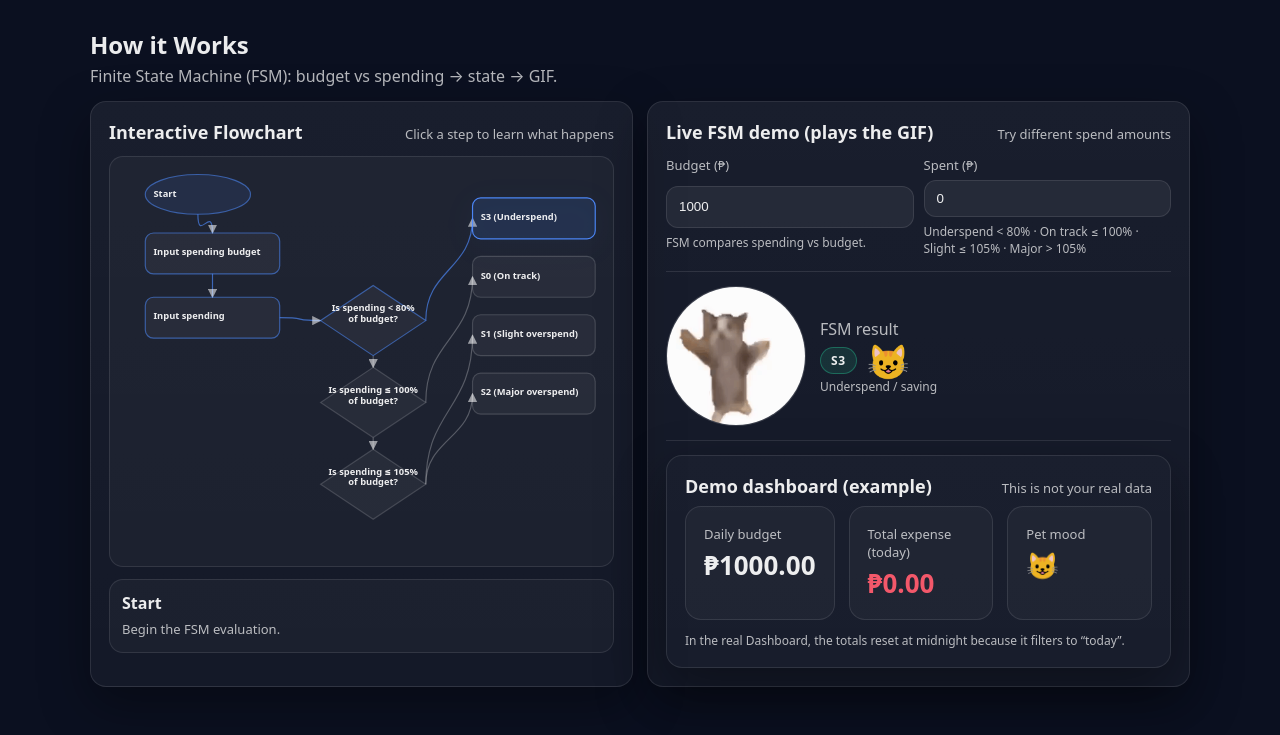
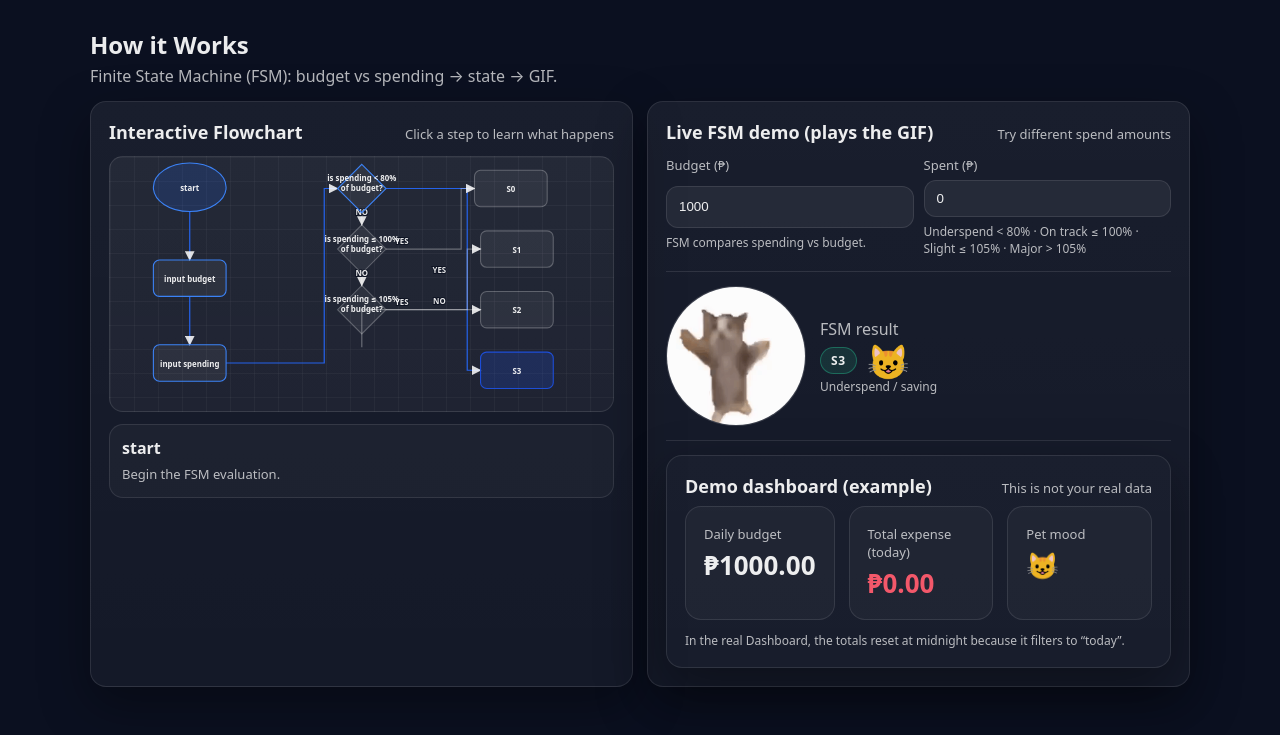
Before and after one commit to incencia/CS212_BudgetGuardian, a Flask app: page /how-it-works in a window 1280 px wide. Shown: the part 65-800 px from the top of the page. Run offline with Flask 3, Linux system fonts and the light colour scheme.

Commit message:
Refactor flowchart design in "How it Works" page by updating SVG dimensions and enhancing CSS styles for improved visual consistency; implement orthogonal edge routing and label positioning for clarity in decision paths.

```diff
--- a/static/style.css
+++ b/static/style.css
@@ -336,9 +336,15 @@ h3 { font-size: 18px; }
   width: 100%;
   border-radius: 14px;
   border: 1px solid var(--border);
-  background: rgba(255, 255, 255, 0.03);
+  /* Dark UI + draw.io vibes: subtle grid on a dark canvas */
+  background:
+    linear-gradient(180deg, rgba(255,255,255,0.035), rgba(255,255,255,0.02)),
+    linear-gradient(90deg, rgba(255,255,255,0.035) 1px, transparent 1px),
+    linear-gradient(rgba(255,255,255,0.035) 1px, transparent 1px),
+    rgba(255,255,255,0.018);
+  background-size: auto, 24px 24px, 24px 24px, auto;
   /* Prevent “chopped” diagrams by reserving enough height */
-  aspect-ratio: 860 / 700;
+  aspect-ratio: 827 / 420;
 }
 .flow__panel {
   padding: 12px;
@@ -356,24 +362,24 @@ h3 { font-size: 18px; }
   line-height: 1.5;
 }
 .flow__rect {
-  fill: rgba(255, 255, 255, 0.045);
-  stroke: rgba(255, 255, 255, 0.16);
-  stroke-width: 2;
+  fill: rgba(255, 255, 255, 0.055);
+  stroke: rgba(255, 255, 255, 0.26);
+  stroke-width: 1.8;
 }
 .flow__diamond {
-  fill: rgba(255, 255, 255, 0.045);
-  stroke: rgba(255, 255, 255, 0.16);
-  stroke-width: 2;
+  fill: rgba(255, 255, 255, 0.055);
+  stroke: rgba(255, 255, 255, 0.26);
+  stroke-width: 1.8;
 }
 .flow__oval {
-  fill: rgba(255, 255, 255, 0.045);
-  stroke: rgba(255, 255, 255, 0.16);
-  stroke-width: 2;
+  fill: rgba(255, 255, 255, 0.055);
+  stroke: rgba(255, 255, 255, 0.26);
+  stroke-width: 1.8;
 }
 .flow__text {
   fill: rgba(255, 255, 255, 0.92);
-  font-weight: 900;
-  font-size: 16px;
+  font-weight: 850;
+  font-size: 13px;
 }
 .flow__sub {
   fill: rgba(255, 255, 255, 0.62);
@@ -382,33 +388,40 @@ h3 { font-size: 18px; }
 .flow__node { cursor: pointer; }
 .flow__node:focus { outline: none; }
 .flow__edge {
-  stroke: rgba(255, 255, 255, 0.26);
+  stroke: rgba(255, 255, 255, 0.32);
   stroke-width: 2;
+}
+.flow__edgeLabel {
+  fill: rgba(255, 255, 255, 0.90);
+  font-size: 13px;
+  font-weight: 900;
+  paint-order: stroke;
+  stroke: rgba(11, 16, 32, 0.85);
+  stroke-width: 3px;
 }
 .flow__node.is-active .flow__rect,
 .flow__node.is-active .flow__diamond,
 .flow__node.is-active .flow__oval {
-  stroke: rgba(79, 140, 255, 0.85);
-  fill: rgba(79, 140, 255, 0.10);
+  stroke: #2563eb;
+  fill: rgba(37, 99, 235, 0.18);
 }
-.flow__edge.is-path { stroke: rgba(79, 140, 255, 0.65) !important; }
+.flow__edge.is-path { stroke: #2563eb !important; }
 .flow__node.is-path .flow__rect,
 .flow__node.is-path .flow__diamond,
 .flow__node.is-path .flow__oval {
-  stroke: rgba(79, 140, 255, 0.55);
+  stroke: #3b82f6;
 }
 .flow__node.is-input .flow__rect,
 .flow__node.is-input .flow__diamond,
 .flow__node.is-input .flow__oval {
-  stroke: rgba(79, 140, 255, 0.95);
-  fill: rgba(79, 140, 255, 0.12);
+  stroke: #2563eb;
+  fill: rgba(37, 99, 235, 0.18);
 }
 .flow__node.is-state .flow__rect,
 .flow__node.is-state .flow__diamond,
 .flow__node.is-state .flow__oval {
-  stroke: rgba(79, 140, 255, 0.95);
-  fill: rgba(79, 140, 255, 0.12);
-  filter: drop-shadow(0 10px 24px rgba(79, 140, 255, 0.18));
+  stroke: #1d4ed8;
+  fill: rgba(29, 78, 216, 0.22);
 }
 /* Keep flowchart text consistent (uniform color) */
 .flow__node.is-input .flow__text,
--- a/templates/how_it_works.html
+++ b/templates/how_it_works.html
@@ -15,7 +15,7 @@
     </div>
 
     <div class="flow">
-      <svg class="flow__svg" id="flow_svg" viewBox="0 0 860 700" preserveAspectRatio="xMidYMid meet" role="img" aria-label="Budget Guardian FSM flowchart">
+      <svg class="flow__svg" id="flow_svg" viewBox="0 0 827 420" preserveAspectRatio="xMidYMid meet" role="img" aria-label="Budget Guardian FSM flowchart">
         <!-- JS draws nodes/edges -->
       </svg>
 
@@ -96,33 +96,40 @@
   const bodyEl = document.getElementById('flow_body');
   if (!svg || !titleEl || !bodyEl) return;
 
-  // FSM-only flowchart:
-  // Start -> input budget -> input spending -> decisions -> state S0/S1/S2/S3.
+  // FSM-only flowchart (draw.io exported look):
+  // Use the same grid-ish sizing/spacing as the provided draw.io diagram.
   const nodes = [
-    { id: 'start', type: 'oval',   x: 60,  y: 30,  w: 180, h: 68,  title: 'Start', desc: 'Begin the FSM evaluation.' },
-    { id: 'budget',type: 'rect',   x: 60,  y: 130, w: 230, h: 70,  title: 'Input spending budget', desc: 'Enter the budget (₱). This is the reference limit.' },
-    { id: 'spent', type: 'rect',   x: 60,  y: 240, w: 230, h: 70,  title: 'Input spending', desc: 'Enter the spending (₱). This is what we compare against the budget.' },
+    // Left column
+    { id: 'start', type: 'oval',   x: 70,  y: 10,  w: 120, h: 80, title: 'start', desc: 'Begin the FSM evaluation.' },
+    { id: 'budget',type: 'rect',   x: 70,  y: 170, w: 120, h: 60, title: 'input budget', desc: 'Enter the budget (₱). This is the reference limit.' },
+    { id: 'spent', type: 'rect',   x: 70,  y: 310, w: 120, h: 60, title: 'input spending', desc: 'Enter the spending (₱). This is what we compare against the budget.' },
 
-    { id: 'd80',   type: 'diamond',x: 360, y: 220, w: 180, h: 120, title: 'Is spending < 80% of budget?', desc: 'If YES → S3 (underspend). If NO → check the next threshold.' },
-    { id: 'd100',  type: 'diamond',x: 360, y: 360, w: 180, h: 120, title: 'Is spending ≤ 100% of budget?', desc: 'If YES → S0 (on track). If NO → check the next threshold.' },
-    { id: 'd105',  type: 'diamond',x: 360, y: 500, w: 180, h: 120, title: 'Is spending ≤ 105% of budget?', desc: 'If YES → S1 (slight overspend). If NO → S2 (major overspend).' },
+    // Decision ladder (top -> bottom)
+    { id: 'd80',   type: 'diamond',x: 374, y: 12,  w: 80,  h: 80, title: 'is spending < 80% of budget?', desc: 'YES → S3. NO → next decision.' },
+    { id: 'd100',  type: 'diamond',x: 374, y: 112, w: 80,  h: 80, title: 'is spending ≤ 100% of budget?', desc: 'YES → S0. NO → next decision.' },
+    { id: 'd105',  type: 'diamond',x: 374, y: 212, w: 80,  h: 80, title: 'is spending ≤ 105% of budget?', desc: 'YES → S1. NO → S2.' },
 
-    { id: 'S0',    type: 'state',  x: 620, y: 170, w: 210, h: 70,  title: 'S0 (On track)', desc: 'On track: spending is within budget.' },
-    { id: 'S1',    type: 'state',  x: 620, y: 270, w: 210, h: 70,  title: 'S1 (Slight overspend)', desc: 'Slight overspend: spending is up to 105% of budget.' },
-    { id: 'S2',    type: 'state',  x: 620, y: 370, w: 210, h: 70,  title: 'S2 (Major overspend)', desc: 'Major overspend: spending is over 105% of budget.' },
-    { id: 'S3',    type: 'state',  x: 620, y: 70,  w: 210, h: 70,  title: 'S3 (Underspend)', desc: 'Underspend: spending is under 80% of budget.' },
+    // States column (same sizing as draw.io export)
+    { id: 'S0',    type: 'state',  x: 600, y: 22,  w: 120, h: 60, title: 'S0', desc: 'On track: spending is within budget.' },
+    { id: 'S1',    type: 'state',  x: 610, y: 122, w: 120, h: 60, title: 'S1', desc: 'Slight overspend: spending is up to 105% of budget.' },
+    { id: 'S2',    type: 'state',  x: 610, y: 222, w: 120, h: 60, title: 'S2', desc: 'Major overspend: spending is over 105% of budget.' },
+    { id: 'S3',    type: 'state',  x: 610, y: 322, w: 120, h: 60, title: 'S3', desc: 'Underspend: spending is under 80% of budget.' },
   ];
 
+  // Edges with explicit anchor sides (orthogonal, draw.io-like).
   const edges = [
-    ['start','budget'],
-    ['budget','spent'],
-    ['spent','d80'],
-    ['d80','S3'],
-    ['d80','d100'],
-    ['d100','S0'],
-    ['d100','d105'],
-    ['d105','S1'],
-    ['d105','S2'],
+    { from: 'start',  to: 'budget', sideFrom: 'bottom', sideTo: 'top' },
+    { from: 'budget', to: 'spent',  sideFrom: 'bottom', sideTo: 'top' },
+    { from: 'spent',  to: 'd80',    sideFrom: 'right',  sideTo: 'left' },
+
+    { from: 'd80',    to: 'S3',     sideFrom: 'right',  sideTo: 'left',  label: 'YES' },
+    { from: 'd80',    to: 'd100',   sideFrom: 'bottom', sideTo: 'top',   label: 'NO' },
+
+    { from: 'd100',   to: 'S0',     sideFrom: 'right',  sideTo: 'left',  label: 'YES' },
+    { from: 'd100',   to: 'd105',   sideFrom: 'bottom', sideTo: 'top',   label: 'NO' },
+
+    { from: 'd105',   to: 'S1',     sideFrom: 'right',  sideTo: 'left',  label: 'YES' },
+    { from: 'd105',   to: 'S2',     sideFrom: 'bottom', sideTo: 'left',  label: 'NO' },
   ];
 
   const NS = 'http://www.w3.org/2000/svg';
@@ -135,80 +142,116 @@
   // defs (arrow)
   const defs = mk('defs');
   const marker = mk('marker', { id:'arrow', viewBox:'0 0 10 10', refX:'9', refY:'5', markerWidth:'8', markerHeight:'8', orient:'auto-start-reverse' });
-  marker.appendChild(mk('path', { d:'M 0 0 L 10 5 L 0 10 z', fill:'rgba(255,255,255,0.55)' }));
+  marker.appendChild(mk('path', { d:'M 0 0 L 10 5 L 0 10 z', fill:'rgba(255,255,255,0.85)' }));
   defs.appendChild(marker);
   svg.appendChild(defs);
 
   const center = (n) => ({ cx: n.x + n.w / 2, cy: n.y + n.h / 2 });
 
-  const anchorPoint = (from, to) => {
-    // Pick the most natural side of the shape based on direction to target.
-    const { cx: fx, cy: fy } = center(from);
-    const { cx: tx, cy: ty } = center(to);
-    const dx = tx - fx;
-    const dy = ty - fy;
-    const horiz = Math.abs(dx) >= Math.abs(dy);
-
-    // Diamond anchors are different: they use the vertices.
-    if (from.type === 'diamond') {
-      if (horiz) {
-        return dx >= 0 ? { x: from.x + from.w, y: from.y + from.h / 2 } : { x: from.x, y: from.y + from.h / 2 };
-      }
-      return dy >= 0 ? { x: from.x + from.w / 2, y: from.y + from.h } : { x: from.x + from.w / 2, y: from.y };
+  const anchorPoint = (node, side) => {
+    // Explicit side anchors make the diagram deterministic & clean.
+    if (node.type === 'diamond') {
+      if (side === 'left') return { x: node.x, y: node.y + node.h / 2 };
+      if (side === 'right') return { x: node.x + node.w, y: node.y + node.h / 2 };
+      if (side === 'top') return { x: node.x + node.w / 2, y: node.y };
+      if (side === 'bottom') return { x: node.x + node.w / 2, y: node.y + node.h };
     }
 
-    // Oval start/end: approximate with left/right/top/bottom points.
-    if (from.type === 'oval') {
-      if (horiz) {
-        return dx >= 0 ? { x: from.x + from.w, y: from.y + from.h / 2 } : { x: from.x, y: from.y + from.h / 2 };
-      }
-      return dy >= 0 ? { x: from.x + from.w / 2, y: from.y + from.h } : { x: from.x + from.w / 2, y: from.y };
+    if (node.type === 'oval') {
+      if (side === 'left') return { x: node.x, y: node.y + node.h / 2 };
+      if (side === 'right') return { x: node.x + node.w, y: node.y + node.h / 2 };
+      if (side === 'top') return { x: node.x + node.w / 2, y: node.y };
+      if (side === 'bottom') return { x: node.x + node.w / 2, y: node.y + node.h };
     }
 
-    // Rect/state: same left/right/top/bottom points.
-    if (horiz) {
-      return dx >= 0 ? { x: from.x + from.w, y: from.y + from.h / 2 } : { x: from.x, y: from.y + from.h / 2 };
-    }
-    return dy >= 0 ? { x: from.x + from.w / 2, y: from.y + from.h } : { x: from.x + from.w / 2, y: from.y };
+    // rect/state fallback
+    if (side === 'left') return { x: node.x, y: node.y + node.h / 2 };
+    if (side === 'right') return { x: node.x + node.w, y: node.y + node.h / 2 };
+    if (side === 'top') return { x: node.x + node.w / 2, y: node.y };
+    if (side === 'bottom') return { x: node.x + node.w / 2, y: node.y + node.h };
+    return center(node);
   };
 
-  const curvePath = (s, t) => {
-    const dx = t.x - s.x;
-    const dy = t.y - s.y;
-    const horiz = Math.abs(dx) >= Math.abs(dy);
+  const orthoPath = (s, t, sideFrom, sideTo) => {
+    // Draw.io-like orthogonal routing: stub out, then 1-2 bends, then stub in.
+    const stub = 22;
+    const outDir = (side) => {
+      if (side === 'right') return { x: 1, y: 0 };
+      if (side === 'left') return { x: -1, y: 0 };
+      if (side === 'bottom') return { x: 0, y: 1 };
+      if (side === 'top') return { x: 0, y: -1 };
+      return { x: 0, y: 0 };
+    };
 
-    if (horiz) {
-      const c = Math.max(50, Math.min(180, Math.abs(dx) * 0.5));
-      const c1 = { x: s.x + (dx >= 0 ? c : -c), y: s.y };
-      const c2 = { x: t.x - (dx >= 0 ? c : -c), y: t.y };
-      return `M ${s.x} ${s.y} C ${c1.x} ${c1.y}, ${c2.x} ${c2.y}, ${t.x} ${t.y}`;
+    const d1 = outDir(sideFrom);
+    const d2 = outDir(sideTo);
+
+    const p0 = { x: s.x, y: s.y };
+    const p1 = { x: s.x + d1.x * stub, y: s.y + d1.y * stub };
+    const p3 = { x: t.x + d2.x * stub, y: t.y + d2.y * stub };
+    const p4 = { x: t.x, y: t.y };
+
+    // Choose routing axis based on the source exit direction.
+    const horizFirst = (sideFrom === 'left' || sideFrom === 'right');
+    const p2 = horizFirst ? { x: p3.x, y: p1.y } : { x: p1.x, y: p3.y };
+
+    // Build path segments (avoid zero-length segments)
+    const pts = [p0, p1, p2, p3, p4].filter((p, idx, arr) => {
+      if (idx === 0) return true;
+      const prev = arr[idx - 1];
+      return !(Math.abs(prev.x - p.x) < 0.1 && Math.abs(prev.y - p.y) < 0.1);
+    });
+
+    return pts.reduce((d, p, idx) => d + (idx === 0 ? `M ${p.x} ${p.y}` : ` L ${p.x} ${p.y}`), '');
+  };
+
+  const labelPos = (fromNode, toNode, sideFrom, sideTo) => {
+    // Place YES/NO similar to the draw.io export: near the branch, not the midpoint.
+    const fx = fromNode.x + fromNode.w / 2;
+    const fy = fromNode.y + fromNode.h / 2;
+    const tx = toNode.x + toNode.w / 2;
+    const ty = toNode.y + toNode.h / 2;
+    const horiz = Math.abs(tx - fx) >= Math.abs(ty - fy);
+
+    // Downward (NO) between diamonds
+    if (!horiz && sideFrom === 'bottom' && sideTo === 'top') {
+      return { x: fx, y: (fromNode.y + fromNode.h + toNode.y) / 2 - 6 };
     }
 
-    const c = Math.max(50, Math.min(180, Math.abs(dy) * 0.5));
-    const c1 = { x: s.x, y: s.y + (dy >= 0 ? c : -c) };
-    const c2 = { x: t.x, y: t.y - (dy >= 0 ? c : -c) };
-    return `M ${s.x} ${s.y} C ${c1.x} ${c1.y}, ${c2.x} ${c2.y}, ${t.x} ${t.y}`;
+    // Rightward (YES) into state boxes
+    if (horiz && sideFrom === 'right' && sideTo === 'left') {
+      return { x: fromNode.x + fromNode.w + 26, y: fromNode.y + fromNode.h / 2 - 8 };
+    }
+
+    // Fallback
+    return { x: (fx + tx) / 2, y: (fy + ty) / 2 - 10 };
   };
 
-  // edges
+  // edges (with optional YES/NO labels)
   const edgeLayer = mk('g', { class:'flow__edges' });
   const edgeEls = new Map();
-  for (const [a, b] of edges) {
-    const na = nodes.find(n => n.id === a);
-    const nb = nodes.find(n => n.id === b);
+  for (const e of edges) {
+    const na = nodes.find(n => n.id === e.from);
+    const nb = nodes.find(n => n.id === e.to);
     if (!na || !nb) continue;
 
-    // Use proper anchors for each connection direction.
-    const s = anchorPoint(na, nb);
-    const t = anchorPoint(nb, na);
+    const s = anchorPoint(na, e.sideFrom);
+    const t = anchorPoint(nb, e.sideTo);
     const path = mk('path', {
       class: 'flow__edge',
-      d: curvePath(s, t),
+      d: orthoPath(s, t, e.sideFrom, e.sideTo),
       fill: 'none',
       'marker-end': 'url(#arrow)'
     });
     edgeLayer.appendChild(path);
-    edgeEls.set(`${a}->${b}`, path);
+    edgeEls.set(`${e.from}->${e.to}`, path);
+
+    if (e.label) {
+      const pos = labelPos(na, nb, e.sideFrom, e.sideTo);
+      const label = mk('text', { x: pos.x, y: pos.y, class: 'flow__edgeLabel', 'text-anchor': 'middle' });
+      label.textContent = e.label;
+      edgeLayer.appendChild(label);
+    }
   }
   svg.appendChild(edgeLayer);
 
@@ -232,7 +275,8 @@
     } else if (n.type === 'oval') {
       g.appendChild(mk('ellipse', { cx: n.x + n.w/2, cy: n.y + n.h/2, rx: n.w/2, ry: n.h/2, class: 'flow__oval' }));
     } else {
-      g.appendChild(mk('rect', { x:n.x, y:n.y, width:n.w, height:n.h, rx:'14', class: 'flow__rect' }));
+      // draw.io rounded rects
+      g.appendChild(mk('rect', { x:n.x, y:n.y, width:n.w, height:n.h, rx:'10', class: 'flow__rect' }));
     }
 
     // text (wrap-ish: split into 2 lines if too long)
@@ -250,21 +294,23 @@
       lines.push(n.title);
     }
 
-    const tx = n.x + 14;
-    const ty = n.y + (n.type === 'diamond' ? 46 : 38);
-    const text = mk('text', { x: tx, y: ty, class: 'flow__text' });
-    if (lines.length === 1) {
-      text.textContent = lines[0];
-    } else {
-      // center-ish for diamond: tweak x
-      text.setAttribute('x', String(n.x + n.w/2));
+    const text = mk('text', { class: 'flow__text' });
+    if (n.type === 'diamond') {
+      // center + wrap for diamonds
+      text.setAttribute('x', String(n.x + n.w / 2));
       text.setAttribute('text-anchor', 'middle');
-      const startY = n.y + 44;
+      const startY = n.y + 28;
       lines.slice(0, 3).forEach((ln, idx) => {
-        const tsp = mk('tspan', { x: n.x + n.w/2, y: startY + idx * 18 });
+        const tsp = mk('tspan', { x: n.x + n.w / 2, y: startY + idx * 16 });
         tsp.textContent = ln;
         text.appendChild(tsp);
       });
+    } else {
+      // draw.io centers text in shapes
+      text.setAttribute('x', String(n.x + n.w / 2));
+      text.setAttribute('y', String(n.y + n.h / 2 + 6));
+      text.setAttribute('text-anchor', 'middle');
+      text.textContent = lines[0];
     }
 
     g.appendChild(text);
```
